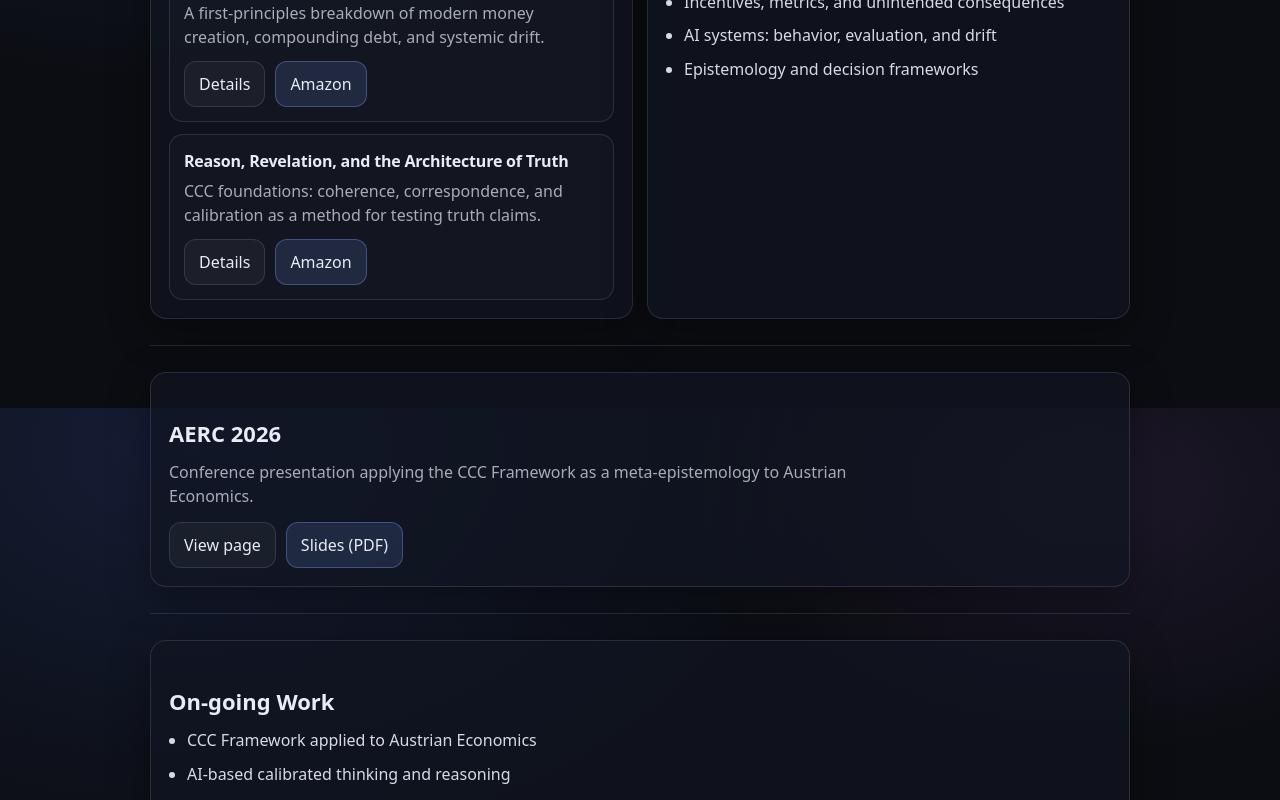
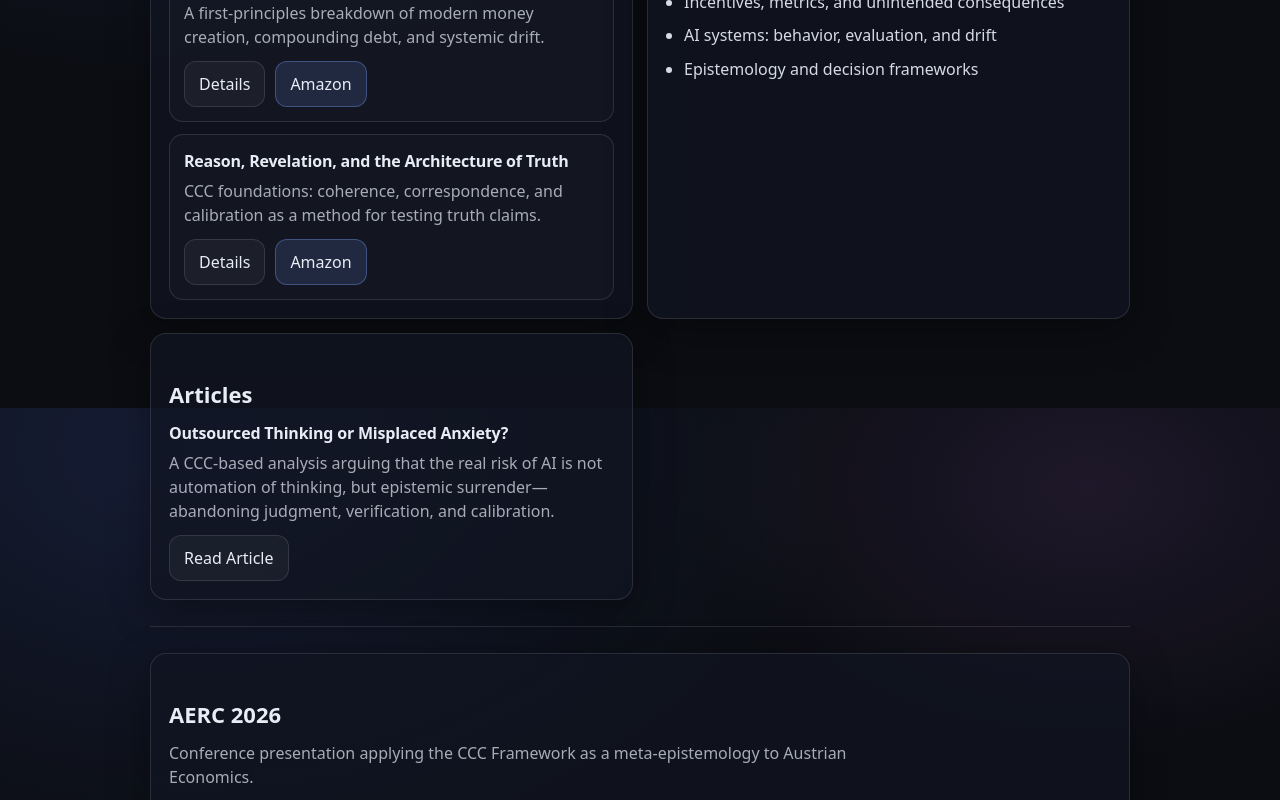
Before and after one commit to azfarsamin/cccframework, a Next.js app: page /work in a window 1280 px wide. Shown: the part 392-1192 px from the top of the page. Built offline with nearby package versions, Linux system fonts and the light colour scheme.

Commit message:
Update page.tsx

```diff
--- a/app/work/page.tsx
+++ b/app/work/page.tsx
@@ -10,20 +10,25 @@ export default function WorkPage() {
       </p>
 
       <div className="grid two">
+
         <div className="card">
           <h2>Books</h2>
 
           <div className="bookStack">
             <div className="bookCard">
               <div className="bookMeta">
-                <div className="bookTitle">The Architecture of Debt-Money and Interest</div>
+                <div className="bookTitle">
+                  The Architecture of Debt-Money and Interest
+                </div>
                 <div className="muted">
                   A first-principles breakdown of modern money creation, compounding debt, and systemic drift.
                 </div>
+
                 <div className="bookActions">
                   <Link className="button" href="/work/debt-money-interest">
                     Details
                   </Link>
+
                   <a
                     className="button primary"
                     href="https://www.amazon.ca/dp/1067462201"
@@ -38,15 +43,28 @@ export default function WorkPage() {
 
             <div className="bookCard">
               <div className="bookMeta">
-                <div className="bookTitle">Reason, Revelation, and the Architecture of Truth</div>
+                <div className="bookTitle">
+                  Reason, Revelation, and the Architecture of Truth
+                </div>
+
                 <div className="muted">
                   CCC foundations: coherence, correspondence, and calibration as a method for testing truth claims.
                 </div>
+
                 <div className="bookActions">
-                  <Link className="button" href="/work/reason-revelation-architecture-truth">
+                  <Link
+                    className="button"
+                    href="/work/reason-revelation-architecture-truth"
+                  >
                     Details
                   </Link>
-                  <a className="button primary" href="https://www.amazon.ca/dp/106746221X" target="_blank" rel="noreferrer">
+
+                  <a
+                    className="button primary"
+                    href="https://www.amazon.ca/dp/106746221X"
+                    target="_blank"
+                    rel="noreferrer"
+                  >
                     Amazon
                   </a>
                 </div>
@@ -64,12 +82,36 @@ export default function WorkPage() {
             <li>Epistemology and decision frameworks</li>
           </ul>
         </div>
+
+        <div className="card">
+          <h2>Articles</h2>
+
+          <div className="bookTitle">
+            Outsourced Thinking or Misplaced Anxiety?
+          </div>
+
+          <div className="muted">
+            A CCC-based analysis arguing that the real risk of AI is not automation of thinking, but
+            epistemic surrender—abandoning judgment, verification, and calibration.
+          </div>
+
+          <div className="bookActions">
+            <Link
+              className="button"
+              href="/articles/outsourced-thinking-or-misplaced-anxiety"
+            >
+              Read Article
+            </Link>
+          </div>
+        </div>
+
       </div>
 
       <div className="hr" />
 
       <div className="card">
         <h2>AERC 2026</h2>
+
         <p className="muted">
           Conference presentation applying the CCC Framework as a meta-epistemology to Austrian Economics.
         </p>
@@ -94,10 +136,11 @@ export default function WorkPage() {
 
       <div className="card">
         <h2>On-going Work</h2>
+
         <ul className="list">
-<li>CCC Framework applied to Austrian Economics</li>
-<li>AI-based calibrated thinking and reasoning</li>
-<li>Humean IS-OUGHT problem applied to modern thinking</li>
+          <li>CCC Framework applied to Austrian Economics</li>
+          <li>AI-based calibrated thinking and reasoning</li>
+          <li>Humean IS-OUGHT problem applied to modern thinking</li>
         </ul>
       </div>
     </>
```
